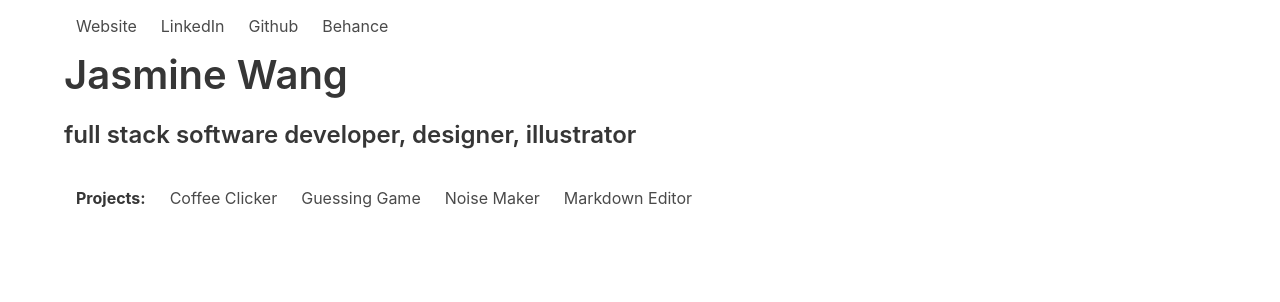
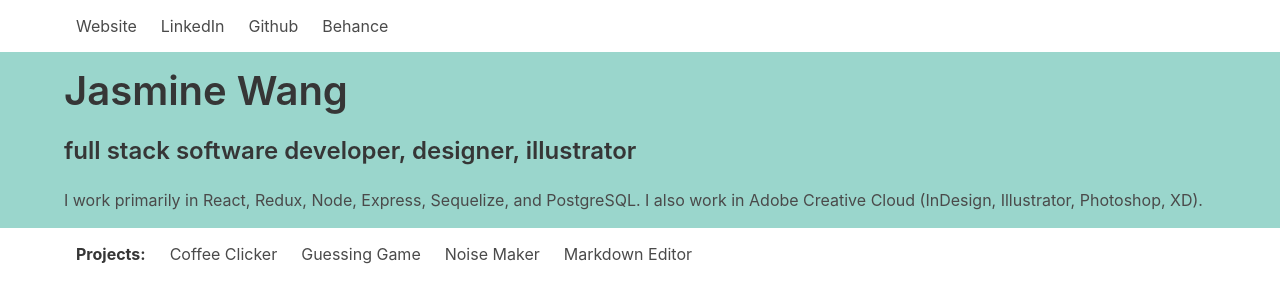
Before and after one commit to jsmney/jsmney.github.io, a plain HTML site: page index.html in a window 1280 px wide. Drawn offline with nearby package versions, Linux system fonts and the light colour scheme.

Commit message:
added styling

```diff
--- a/index.html
+++ b/index.html
@@ -11,6 +11,7 @@
       defer
       src="https://use.fontawesome.com/releases/v5.3.1/js/all.js"
     ></script>
+    <link rel="stylesheet" href="style.css" />
   </head>
   <body>
     <div class="container">
@@ -24,10 +25,21 @@
           >Behance</a
         >
       </nav>
-      <h1 class="title is-2">Jasmine Wang</h1>
-      <h2 class="title is-4">
-        full stack software developer, designer, illustrator
-      </h2>
+    </div>
+    <div id="header">
+      <div class="container">
+        <h1 class="title is-2">Jasmine Wang</h1>
+        <h2 class="title is-4">
+          full stack software developer, designer, illustrator
+        </h2>
+        <p>
+          I work primarily in React, Redux, Node, Express, Sequelize, and
+          PostgreSQL. I also work in Adobe Creative Cloud (InDesign,
+          Illustrator, Photoshop, XD).
+        </p>
+      </div>
+    </div>
+    <div class="container">
       <nav class="navbar" role="navigation" aria-label="main navigation">
         <h2 class="navbar-item"><strong>Projects:</strong></h2>
         <a class="navbar-item" href="coffee-clicker/">Coffee Clicker</a>
--- /dev/null
+++ b/style.css
@@ -0,0 +1,4 @@
+#header {
+  background-color: #9ad6cc;
+  padding: 1rem;
+}
```
